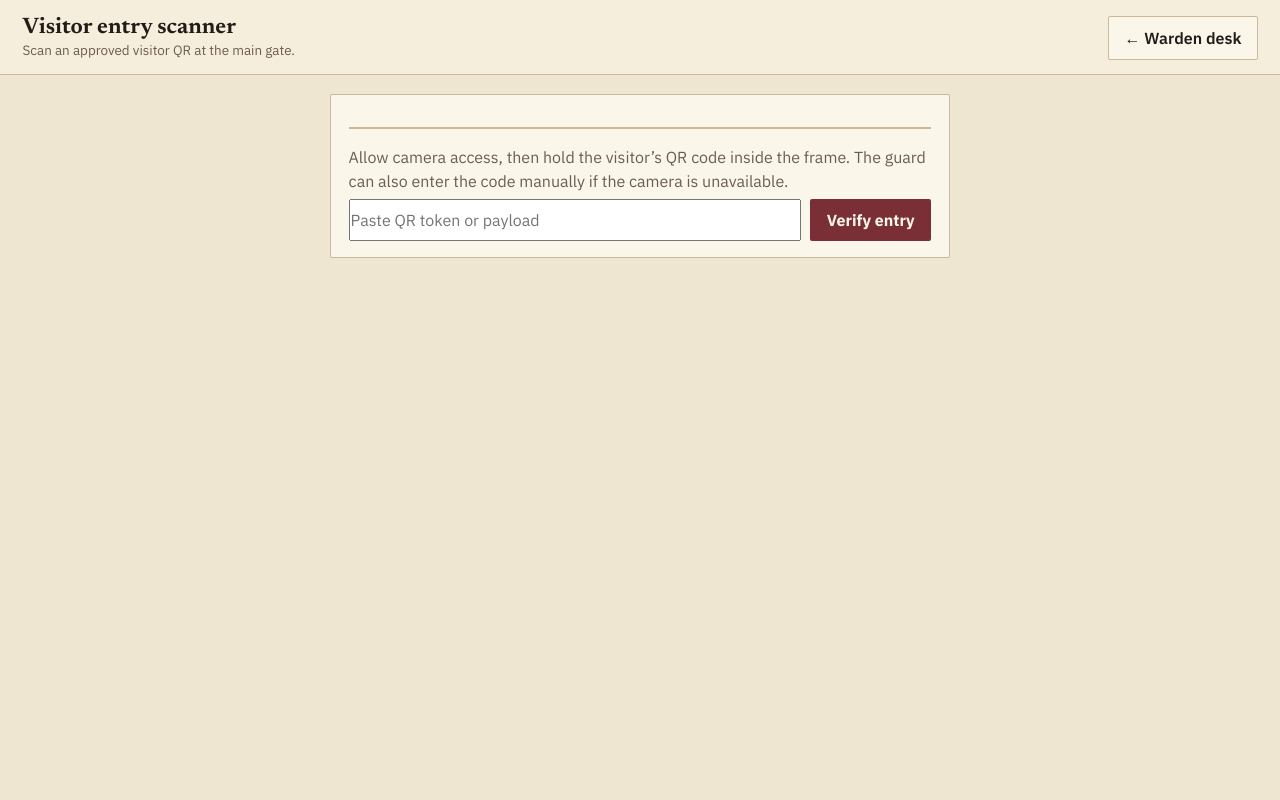
After one commit to Apoorv6051/hostelSense, a Flask app: page /security-gate in a window 1280 px wide. The commit adds this page. Run offline with Flask 3, Linux system fonts and the light colour scheme.

Commit message:
Add visitor QR gate workflow
Add warden approval with QR issuance, parent entry-pass display, security gate scanning, and student arrival notifications for visitor requests.

```diff
--- a/app.py
+++ b/app.py
@@ -94,6 +94,8 @@ PAGES = {
     "/warden/visitors": "warden-visitors.html",
     "/warden/alerts": "warden-alerts.html",
     "/warden/reports": "warden-reports.html",
+    "/security-gate": "security-gate.html",
+    "/security-gate.html": "security-gate.html",
 }
 
 
--- a/static/js/store.js
+++ b/static/js/store.js
@@ -128,11 +128,40 @@ function updateVisitor(id, patch) {
   return hsUpdate(HS_VISITORS_KEY, id, patch, DEFAULT_VISITORS);
 }
 
+function issueVisitorQr(visitor) {
+  const token = visitor.qrToken || `HS-VISIT-${visitor.id}-${Date.now()}`;
+  const payload = {
+    type: "hostelsense-visitor",
+    token,
+    visitorId: visitor.id,
+    visitorName: visitor.name,
+    visitorPhone: visitor.phone || "",
+    studentName: visitor.studentName,
+    studentRoll: visitor.roll,
+    relationship: visitor.relationLabel || visitor.relation || "Visitor",
+    requestedFor: visitor.when,
+    purpose: visitor.purpose || "",
+  };
+  updateVisitor(visitor.id, {
+    status: "expected",
+    qrToken: token,
+    qrPayload: JSON.stringify(payload),
+    qrIssuedAt: new Date().toISOString(),
+  });
+  return { ...visitor, ...payload, status: "expected", qrToken: token, qrPayload: JSON.stringify(payload) };
+}
+
 function visitorsForRoll(roll) {
   const targetRoll = String(roll ?? "").trim();
   if (!targetRoll) return [];
   return loadVisitors().filter(
     (visitor) => String(visitor.roll ?? "").trim() === targetRoll
+  );
+}
+
+function visitorArrivalNotificationsForRoll(roll) {
+  return visitorsForRoll(roll).filter(
+    (visitor) => visitor.status === "checked_in" && visitor.arrivedAt
   );
 }
 
--- /dev/null
+++ b/templates/security-gate.html
@@ -0,0 +1,59 @@
+<!DOCTYPE html>
+<html lang="en">
+<head>
+  <meta charset="UTF-8" />
+  <meta name="viewport" content="width=device-width, initial-scale=1.0" />
+  <title>HostelSense — Security gate</title>
+  <link rel="stylesheet" href="{{ url_for('static', filename='css/student.css') }}" />
+  <script src="{{ url_for('static', filename='js/store.js') }}"></script>
+  <script src="https://unpkg.com/html5-qrcode" defer></script>
+  <style>
+    .gate-card { width: min(620px, 100%); margin: 0 auto; }
+    #reader { overflow: hidden; margin: 1rem 0; border: 1px solid var(--line); background: #221c18; }
+    .scan-result { padding: 0.8rem; border-left: 3px solid var(--inside); background: #e8f0e6; color: var(--inside); }
+    .scan-result.error { border-left-color: var(--reject); background: #f8ece8; color: var(--reject); }
+  </style>
+</head>
+<body>
+  <div class="mobile-bar"><div class="mobile-brand"><div class="logo-mark">HS</div> Security gate</div><a class="menu-btn" href="/warden" aria-label="Back">←</a></div>
+  <div class="app" style="grid-template-columns:1fr;"><div class="main">
+    <header class="topbar"><div class="topbar-left"><h1>Visitor entry scanner</h1><p>Scan an approved visitor QR at the main gate.</p></div><div class="topbar-right"><a class="btn-secondary" href="/warden">← Warden desk</a></div></header>
+    <main class="content"><section class="card gate-card">
+      <div id="reader"></div>
+      <p style="color:var(--muted);line-height:1.5;">Allow camera access, then hold the visitor’s QR code inside the frame. The guard can also enter the code manually if the camera is unavailable.</p>
+      <div class="form-actions">
+        <input id="manual-token" type="text" placeholder="Paste QR token or payload" style="flex:1;min-width:220px;" />
+        <button class="btn-primary" id="manual-scan" type="button">Verify entry</button>
+      </div>
+      <div id="result" class="scan-result hidden" role="status" aria-live="polite"></div>
+    </section></main>
+  </div></div>
+  <script>
+    const resultBox = document.getElementById("result");
+    function showResult(message, error = false) {
+      resultBox.textContent = message;
+      resultBox.classList.toggle("hidden", false);
+      resultBox.classList.toggle("error", error);
+    }
+    function parseScan(value) {
+      let payload;
+      try { payload = JSON.parse(value); } catch (_) { payload = { token: value.trim() }; }
+      const visitor = loadVisitors().find((item) => item.qrToken === payload.token || item.qrPayload === value);
+      if (!visitor) return showResult("This QR is not valid for an approved HostelSense visit.", true);
+      if (visitor.status !== "expected") return showResult(`This visitor pass is already ${visitor.status.replace("_", " ")}.`, true);
+      updateVisitor(visitor.id, { status: "checked_in", arrivedAt: new Date().toISOString() });
+      showResult(`Entry allowed: ${visitor.name} is visiting ${visitor.studentName}. Student notification sent.`);
+    }
+    document.getElementById("manual-scan").addEventListener("click", () => parseScan(document.getElementById("manual-token").value));
+    function startScanner() {
+      if (!window.Html5Qrcode) return;
+      const scanner = new Html5Qrcode("reader");
+      scanner.start({ facingMode: "environment" }, { fps: 10, qrbox: 220 }, (decoded) => {
+        parseScan(decoded);
+        scanner.stop().catch(() => {});
+      }, () => {});
+    }
+    window.addEventListener("load", () => setTimeout(startScanner, 600));
+  </script>
+</body>
+</html>
```
Also changed, not shown: static/css/student.css (+39 -0 lines), templates/parent.html (+25 -0 lines), templates/student.html (+11 -3 lines), templates/warden-visitors.html (+19 -4 lines).
